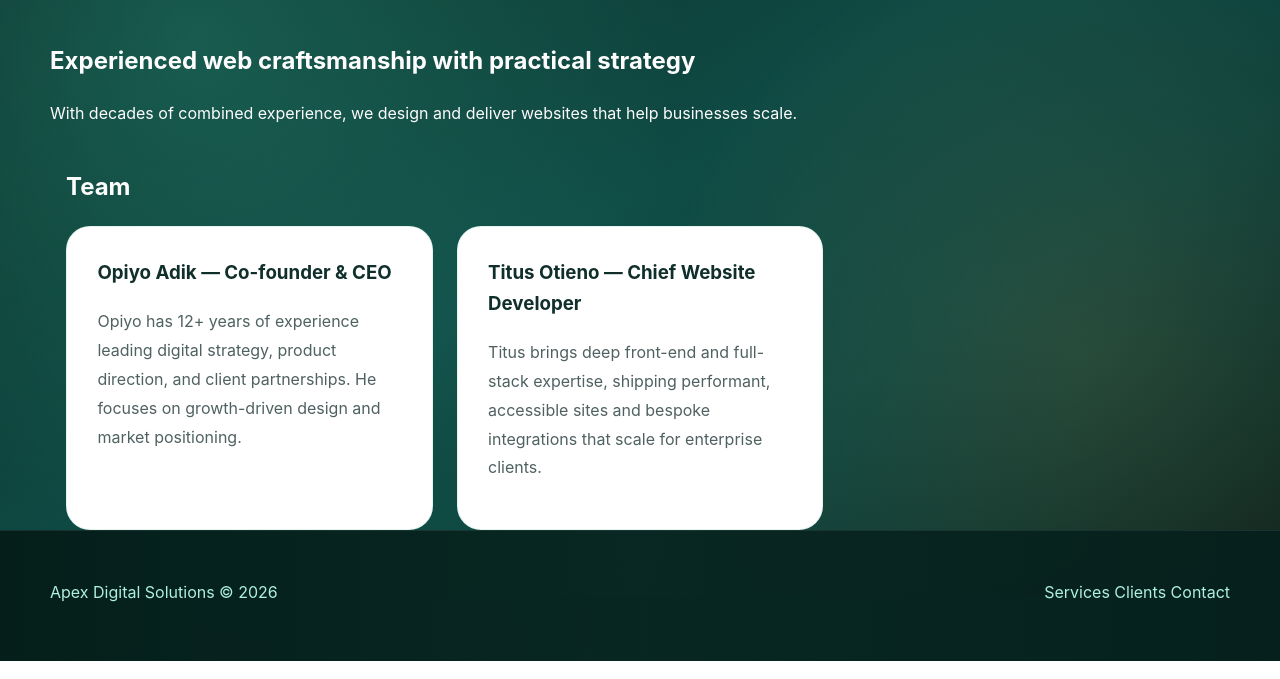
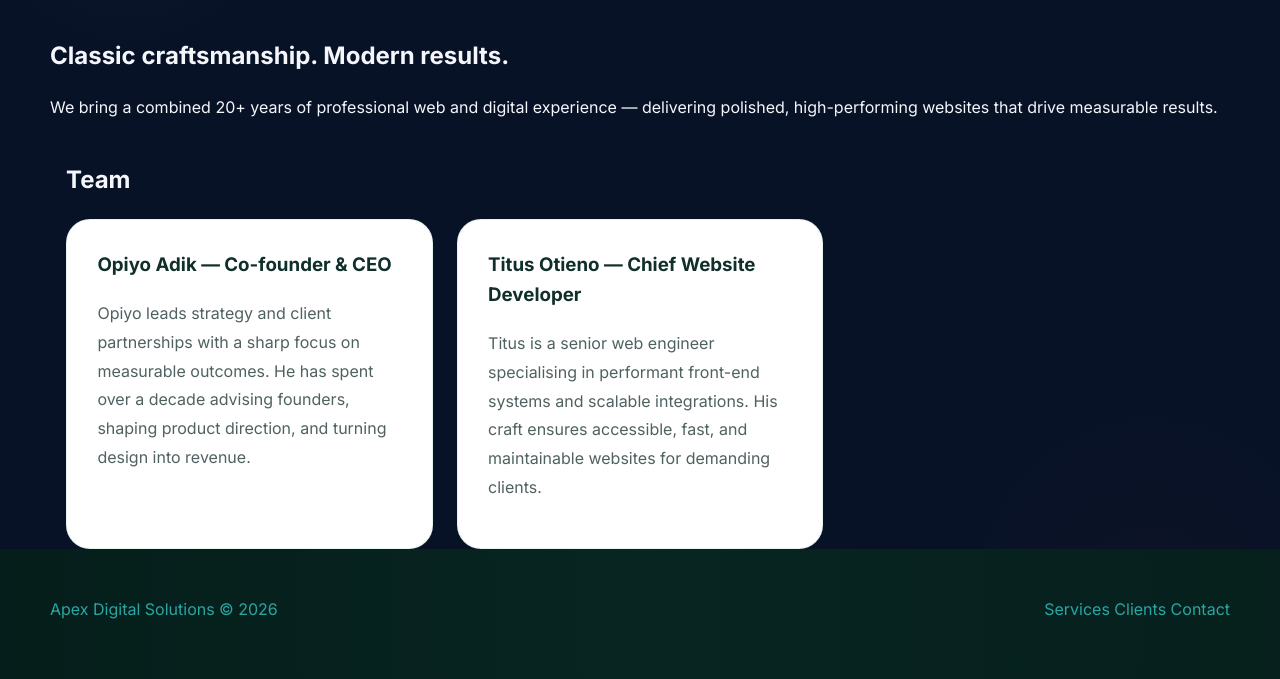
Before and after one commit to Luke-code2025/Victoria, a website: page about.html in a window 1280 px wide. Shown: the part 204-883 px from the top of the page. Drawn offline with Linux system fonts and the light colour scheme.

Commit message:
Polish classic colourful theme, add header nav animation, refine team bios

```diff
--- a/about.html
+++ b/about.html
@@ -32,8 +32,8 @@
       <main class="container">
         <section class="section-head" style="margin-top:2.5rem;">
           <span class="eyebrow">About Apex</span>
-          <h1>Experienced web craftsmanship with practical strategy</h1>
-          <p>With decades of combined experience, we design and deliver websites that help businesses scale.</p>
+          <h1>Classic craftsmanship. Modern results.</h1>
+          <p>We bring a combined 20+ years of professional web and digital experience — delivering polished, high-performing websites that drive measurable results.</p>
         </section>
 
         <section class="team">
@@ -42,11 +42,11 @@
             <div class="cards-grid">
               <article class="service-card">
                 <h3>Opiyo Adik — Co-founder & CEO</h3>
-                <p>Opiyo has 12+ years of experience leading digital strategy, product direction, and client partnerships. He focuses on growth-driven design and market positioning.</p>
+                <p>Opiyo leads strategy and client partnerships with a sharp focus on measurable outcomes. He has spent over a decade advising founders, shaping product direction, and turning design into revenue.</p>
               </article>
               <article class="service-card">
                 <h3>Titus Otieno — Chief Website Developer</h3>
-                <p>Titus brings deep front-end and full-stack expertise, shipping performant, accessible sites and bespoke integrations that scale for enterprise clients.</p>
+                <p>Titus is a senior web engineer specialising in performant front-end systems and scalable integrations. His craft ensures accessible, fast, and maintainable websites for demanding clients.</p>
               </article>
             </div>
           </div>
--- a/script.js
+++ b/script.js
@@ -82,3 +82,16 @@ if (navToggleBtn && !navToggleBtn.hasAttribute('aria-expanded')) {
     bubble.addEventListener('animationend', () => bubble.remove());
   });
 })();
+
+// Header nudge animation on nav click to show movement (not fixed)
+(() => {
+  const header = document.querySelector('.site-header');
+  const navLinks = document.querySelectorAll('.site-nav a');
+  if (!header || !navLinks.length) return;
+  navLinks.forEach(a => {
+    a.addEventListener('click', (e) => {
+      header.classList.add('nav-animate');
+      setTimeout(() => header.classList.remove('nav-animate'), 420);
+    });
+  });
+})();
--- a/styles.css
+++ b/styles.css
@@ -1,36 +1,39 @@
 
+
+@import url('https://fonts.googleapis.com/css2?family=Playfair+Display:wght@400;600;700;900&family=Inter:wght@400;500;600;700&display=swap');
 
 :root {
 
-  /* --- BACKGROUNDS --- */
-  --bg-primary:        #0d3f3a;
-  --bg-secondary:      #0f5049;
-  --bg-tertiary:       #154f4a;
-  --bg-overlay:        #154f5150;
+  /* --- CLASSIC COLOUR PALETTE --- */
+  --bg-primary:        #081226; /* deep navy */
+  --bg-cream:          #f7efe6; /* warm cream */
+  --accent-gold:       #c89b3a; /* gold */
+  --accent-burgundy:   #7a1f2f; /* burgundy */
+  --accent-teal:       #2aa6a3; /* teal */
+  --bg-overlay:        rgba(8,18,38,0.6);
 
-  /* --- TEAL ACCENT SCALE --- */
-  --teal-light:        #bff3e0;
-  --teal-mid:          #71d4b6;
-  --teal-base:         #33b08d;
-  --teal-dark:         #1c7a62;
-  --teal-deeper:       #134f43;
-  --teal-glow:         rgba(51, 176, 141, 0.16);
+  /* --- ACCENT SCALE --- */
+  --accent-light:      #fff1da;
+  --accent-mid:        #ffdca3;
+  --accent-deep:       var(--accent-gold);
+  --teal-base:         var(--accent-teal);
+  --burgundy:          var(--accent-burgundy);
 
   /* --- TEXT --- */
-  --text-primary:      #fdfdfd;
-  --text-secondary:    #d4e8e1;
-  --text-muted:        #92b3aa;
-  --text-accent:       #aef1e0;
+  --text-primary:      #071423; /* dark for cream bg */
+  --text-on-dark:      #f4f6fb; /* light for dark bg */
+  --text-muted:        #7b8790;
+  --text-accent:       var(--teal-base);
 
   /* --- BORDERS --- */
-  --border-subtle:     rgba(29, 158, 117, 0.12);
-  --border-default:    rgba(29, 158, 117, 0.25);
-  --border-strong:     rgba(29, 158, 117, 0.5);
-  --border-white:      rgba(255, 255, 255, 0.08);
+  --border-subtle:     rgba(7, 18, 38, 0.06);
+  --border-default:    rgba(7, 18, 38, 0.12);
+  --border-strong:     rgba(7, 18, 38, 0.18);
+  --border-cream:      rgba(8, 18, 38, 0.06);
 
   /* --- COMPLEMENTARY ACCENTS --- */
-  --gold:              #c9a84c;
-  --gold-light:        #f0cc7a;
+  --gold:              var(--accent-gold);
+  --gold-light:        #f0d79a;
   --coral:             #E8593C;
   --coral-light:       #f0997b;
 
@@ -43,9 +46,9 @@
   --gold-pkg-bg:       rgba(201, 168, 76, 0.1);
 
   /* --- GLASSMORPHISM --- */
-  --glass-bg:          rgba(13, 58, 49, 0.68);
-  --glass-border:      rgba(51, 176, 141, 0.24);
-  --glass-blur:        blur(16px);
+  --glass-bg:          rgba(255,255,255,0.04);
+  --glass-border:      rgba(255,255,255,0.06);
+  --glass-blur:        blur(10px);
 
   /* --- TYPOGRAPHY --- */
   --font-heading:      'Playfair Display', Georgia, serif;
@@ -93,7 +96,7 @@
   /* --- NAVBAR --- */
   --nav-height:        70px;
   --nav-bg-transparent: transparent;
-  --nav-bg-solid:      rgba(7, 50, 44, 0.92);
+  --nav-bg-solid:      rgba(255,255,255,0.04);
   --nav-blur:          blur(12px);
 }
 
@@ -108,17 +111,13 @@ html {
 body {
   margin: 0;
   min-height: 100vh;
-  background:
-    linear-gradient(to bottom right, #0a2e2a 0%, #0d3d36 30%, #0f4a44 50%, #0c3f39 70%, #081e1a 100%),
-    radial-gradient(circle at 15% 30%, rgba(51, 176, 141, 0.25) 0%, transparent 40%),
-    radial-gradient(circle at 85% 70%, rgba(201, 168, 76, 0.15) 0%, transparent 35%),
-    radial-gradient(circle at 50% 100%, rgba(33, 150, 135, 0.1) 0%, transparent 50%);
-  background-attachment: fixed;
-  background-blend-mode: screen, multiply, lighten, normal;
-  color: var(--text-primary);
+  background: radial-gradient(circle at 10% 10%, rgba(255,235,205,0.03), transparent 12%),
+              radial-gradient(circle at 90% 90%, rgba(138, 43, 69, 0.03), transparent 14%),
+              var(--bg-primary);
+  color: var(--text-on-dark);
   font-family: var(--font-body);
   font-size: var(--text-base);
-  line-height: 1.65;
+  line-height: 1.6;
 }
 
 button,
@@ -145,6 +144,11 @@ img {
   border-bottom: 1px solid var(--border-white);
   box-shadow: var(--shadow-sm);
   transition: transform 240ms var(--transition-fast);
+}
+/* header animation when navigating */
+.site-header.nav-animate {
+  transform: translateY(-12px) scale(0.998);
+  box-shadow: 0 18px 40px rgba(2,8,20,0.25);
 }
 
 .header-inner {
@@ -403,14 +407,15 @@ textarea:focus-visible {
 .click-bubble {
   position: fixed;
   pointer-events: none;
-  width: 24px;
-  height: 24px;
+  width: 20px;
+  height: 20px;
   border-radius: 50%;
   transform: translate(-50%, -50%) scale(0.2);
-  opacity: 0.9;
+  opacity: 0.95;
   mix-blend-mode: screen;
   animation: bubble-pop 900ms cubic-bezier(.2,.9,.2,1);
-  z-index: 30;
+  z-index: 120;
+  box-shadow: 0 8px 20px rgba(6,12,24,0.22);
 }
 
 @keyframes bubble-pop {
@@ -420,9 +425,9 @@ textarea:focus-visible {
 }
 
 /* tech palette default sizes */
-.tech-color-1 { background: linear-gradient(135deg, var(--teal-base), var(--teal-mid)); }
-.tech-color-2 { background: linear-gradient(135deg, #6be7ff, #6b8cff); }
-.tech-color-3 { background: linear-gradient(135deg, var(--gold-light), var(--gold)); }
+.tech-color-1 { background: linear-gradient(135deg, var(--teal-base), #7fe0d6); }
+.tech-color-2 { background: linear-gradient(135deg, var(--gold-light), var(--gold)); }
+.tech-color-3 { background: linear-gradient(135deg, #b76b7d, var(--burgundy)); }
 .tech-color-4 { background: linear-gradient(135deg, #b38cff, #6bb6ff); }
 
 .button-secondary:hover {
```
